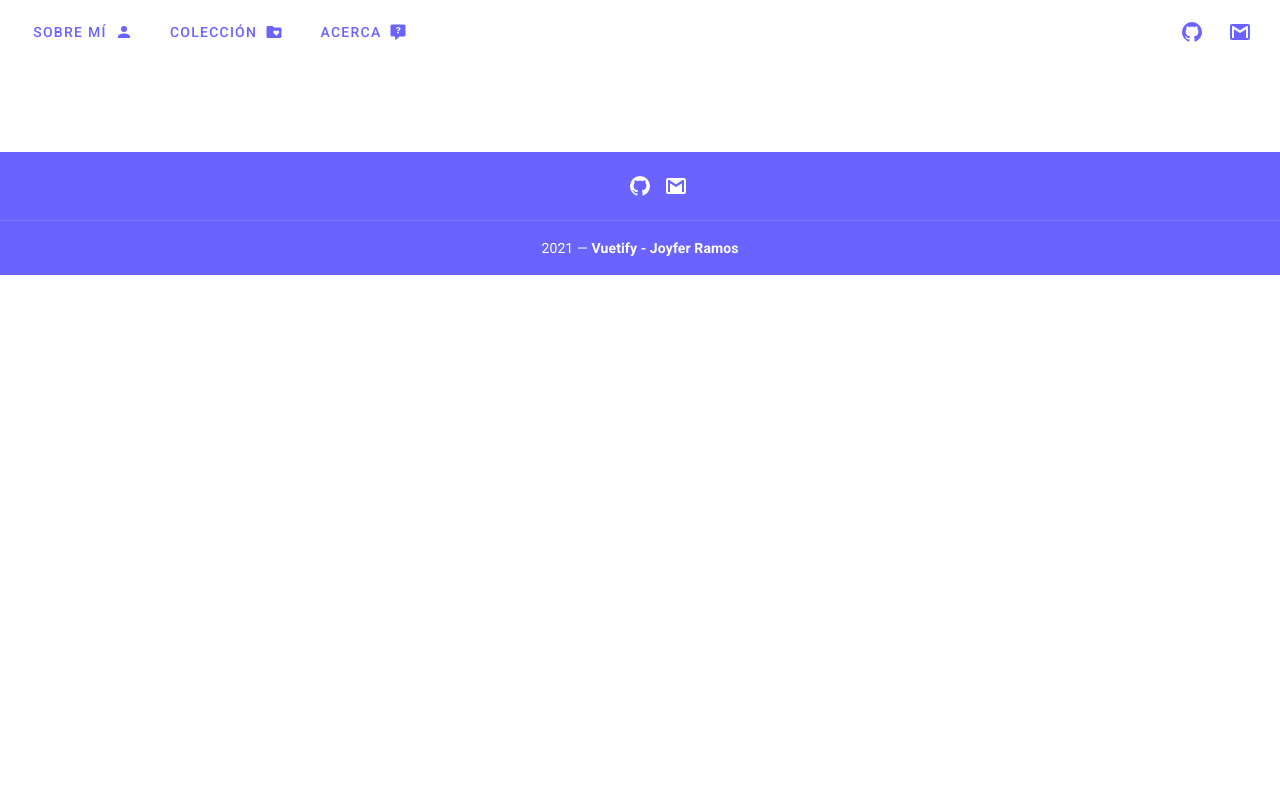
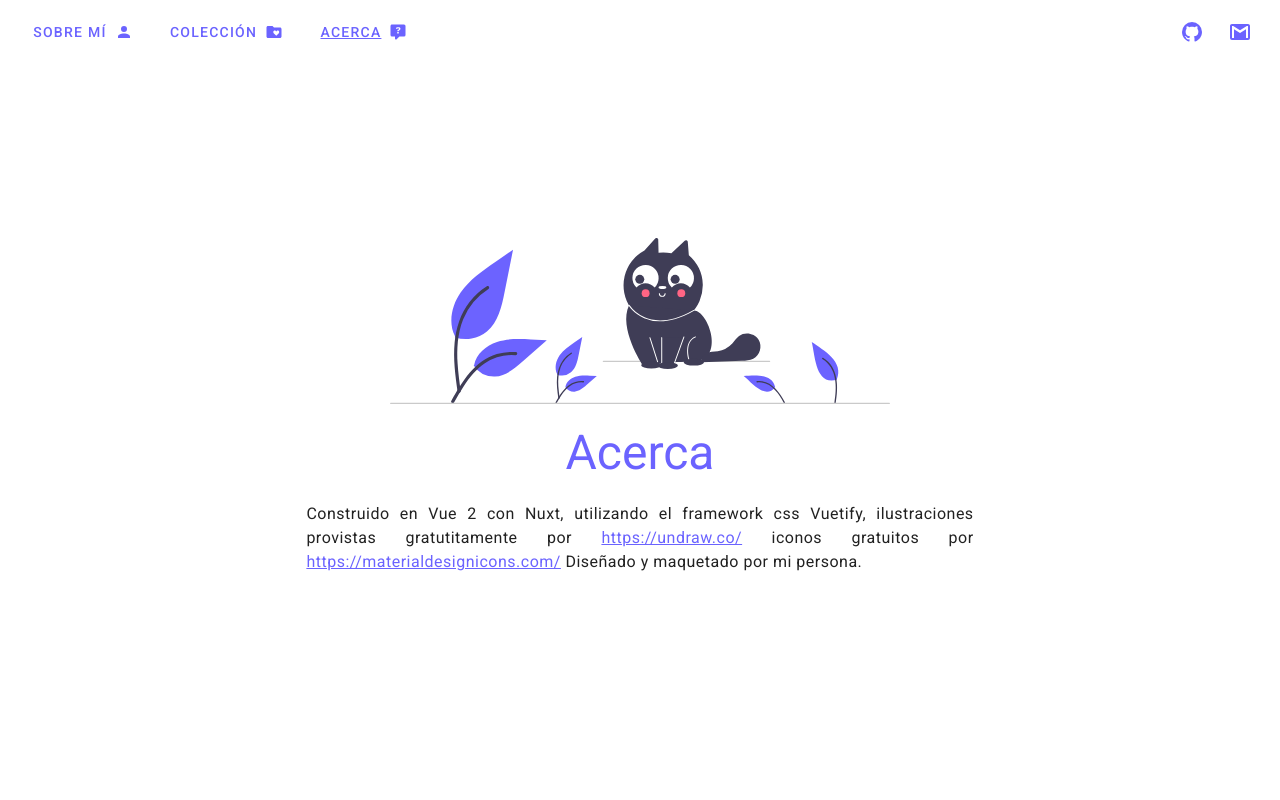
Before and after one commit to Joyfer/myweb, a Nuxt app: page /about in a window 1280 px wide. Shown: the top 800 px of the page. Built offline with nearby package versions, Linux system fonts and the light colour scheme.

Commit message:
Added about pag

```diff
--- a/components/navbar/Navbar.vue
+++ b/components/navbar/Navbar.vue
@@ -25,7 +25,7 @@ export default {
   name: "Navbar",
   components: {
     PrimaryButton,
-    ContactsButtons
+    ContactsButtons,
   },
   data() {
     return {
@@ -47,6 +47,11 @@ export default {
     currentSection(sectionName) {
       if (this.$route.fullPath === "/" && sectionName === "Sobre mí") {
         return "section__current-section";
+      } else if (
+        this.$route.fullPath === "/about" &&
+        sectionName === "Acerca"
+      ) {
+        return "section__current-section";
       } else {
         return "";
       }
--- a/components/resources/text/TitleAndText.vue
+++ b/components/resources/text/TitleAndText.vue
@@ -1,6 +1,6 @@
 <template>
   <div>
-    <h2 v-if="header" class="text-h2 text__title-purple mb-3 primary--text">
+    <h2 v-if="header" class="text-h2 text__title-purple mb-3 primary--text text-center">
       {{ title }}
     </h2>
     <h3 v-else class="text-h3 text__title-purple mb-6 primary--text">
--- a/layouts/default.vue
+++ b/layouts/default.vue
@@ -27,6 +27,9 @@ export default {
 </script>
 
 <style>
+.full-height {
+  height: 95vh;
+}
 .text__title-purple {
   font-family: "Fredoka One", cursive !important;
 }
--- /dev/null
+++ b/pages/about.vue
@@ -0,0 +1,37 @@
+<template>
+  <v-row class="full-height" align="center" justify="center">
+    <div class="mb-15">
+      <v-col cols="12">
+        <v-img
+          max-height="400"
+          max-width="500"
+          class="mx-auto"
+          src="/svg/undraw_Playful_cat_re_bxiu.svg"
+          lazy-src="/svg/undraw_Playful_cat_re_bxiu.svg"
+        />
+      </v-col>
+      <v-col class="text-center mx-auto" cols="12" sm="7">
+        <TitleAndText
+          title="Acerca"
+          bodyText="Construido en Vue 2 con Nuxt, utilizando el framework css Vuetify, ilustraciones
+          provistas gratutitamente por <a href='https://undraw.co/' target='_blank'>https://undraw.co/</a>
+          iconos gratuitos por <a href='https://materialdesignicons.com/' target='_blank'>https://materialdesignicons.com/</a>
+          Diseñado y maquetado por mi persona."
+        />
+      </v-col>
+    </div>
+  </v-row>
+</template>
+
+<script>
+import TitleAndText from "../components/resources/text/TitleAndText";
+export default {
+  name: "about",
+  components: {
+    TitleAndText,
+  },
+};
+</script>
+
+<style>
+</style>
--- a/pages/index.vue
+++ b/pages/index.vue
@@ -2,7 +2,7 @@
   <main>
     <section>
       <v-row class="full-height align-center justify-center">
-        <v-col class="d-flex flex-column" cols="12" sm="5">
+        <v-col class="d-flex flex-column align-center" cols="12" sm="5">
           <TitleAndText
             title="Bienvenido"
             bodyText="Me llamo Joyfer y me dedico a hacer páginas y aplicaciones web, en este
@@ -93,8 +93,8 @@
 
 <script>
 import TitleAndText from "../components/resources/text/TitleAndText";
+import CardsTools from "../components/resources/text/CardsTools";
 import PrimaryButton from "../components/resources/buttons/PrimaryButton";
-import CardsTools from "../components/resources/text/CardsTools";
 
 import { mdiAccountOutline, mdiFolderHeart, mdiArrowDownBold } from "@mdi/js";
 export default {
@@ -115,9 +115,6 @@ export default {
 </script>
 
 <style scoped>
-.full-height {
-  height: 95vh;
-}
 .object {
   -webkit-animation: MoveUpDown 1s linear infinite;
   animation: MoveUpDown 1s linear infinite;
```
